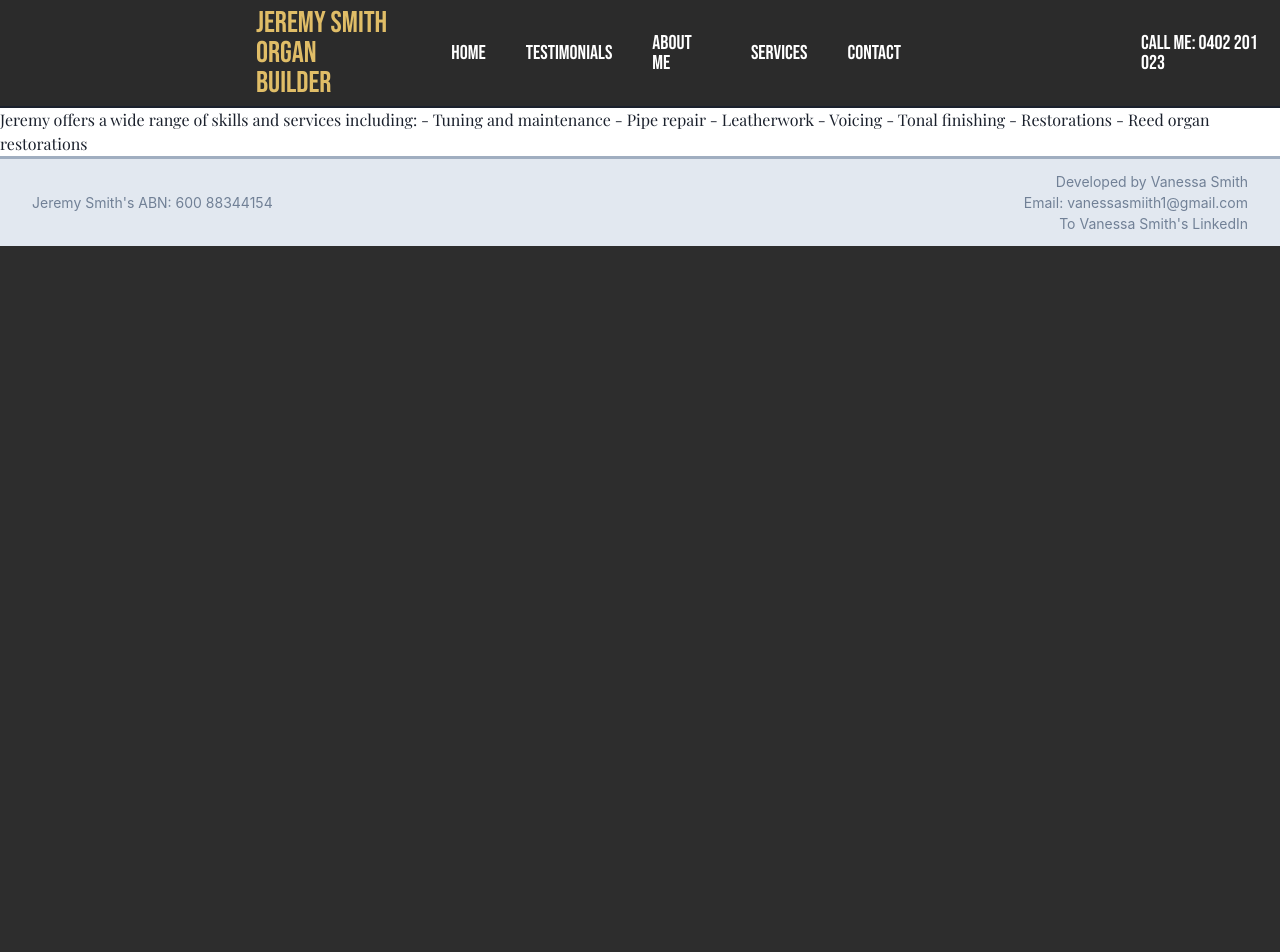
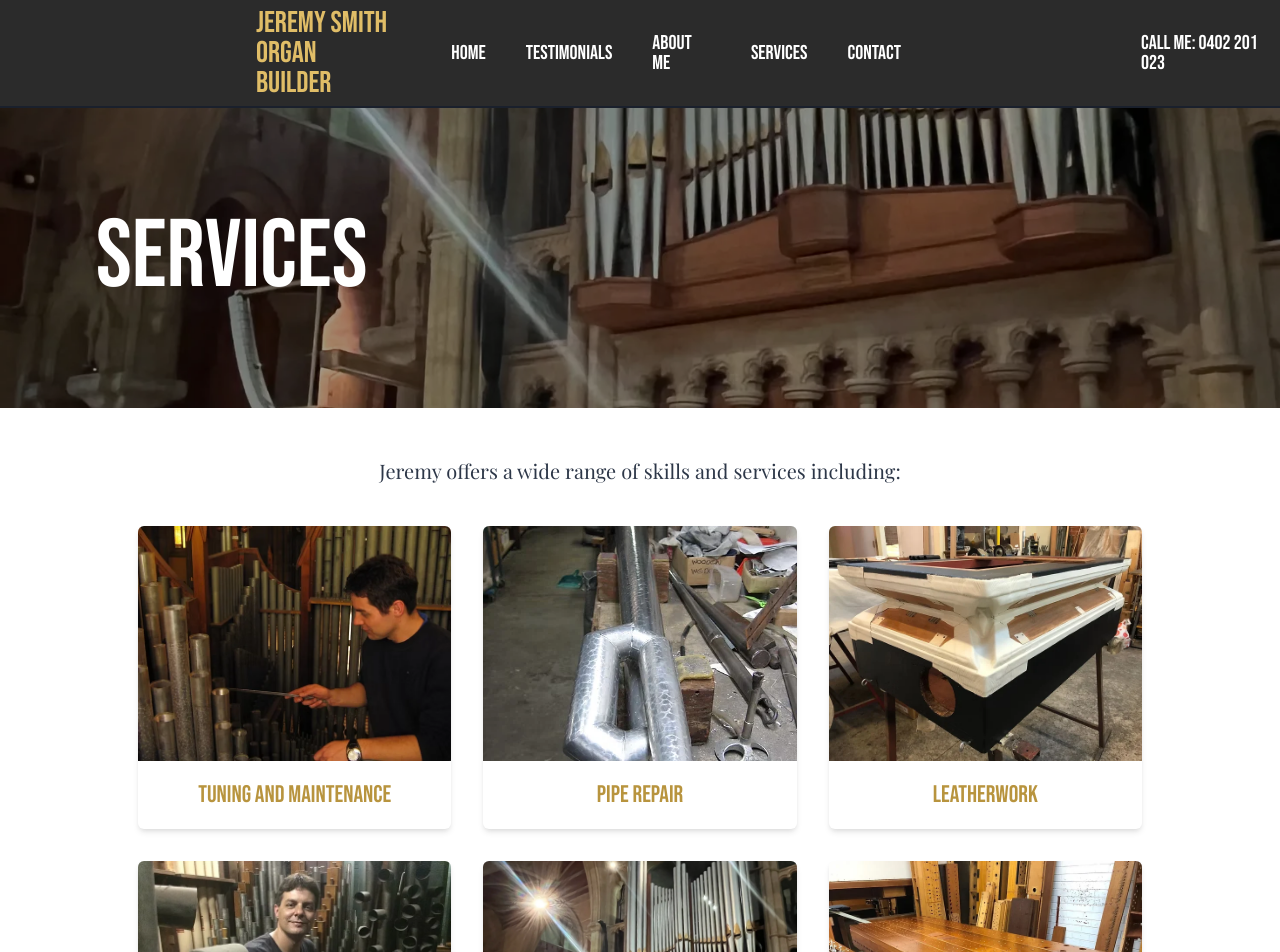
Before and after one commit to vansmith1/organ-building-information-website, a Next.js app in the folder my-app/: page /services in a window 1280 px wide. Shown: the top 952 px of the page. Before the commit the page ends 800 px from the top, so only its background shows below. Built offline with nearby package versions, Linux system fonts and the light colour scheme.

Commit message:
Services page new layout from original site.

```diff
--- a/my-app/src/pages/services.tsx
+++ b/my-app/src/pages/services.tsx
@@ -1,23 +1,60 @@
 import Footer from "@/components/footer";
 import Navbar from "@/components/navbar";
-import { Text } from "@chakra-ui/react";
-import { playfair } from "@/fonts";
+import { Box, Flex, Image, SimpleGrid, Text } from "@chakra-ui/react";
+import { bebas, playfair } from "@/fonts";
+
+const services = [
+	{ title: "Tuning and maintenance", image: "/images/jeremy-tuning-pipes.webp" },
+	{ title: "Pipe repair", image: "/images/mitred-pipe-repair.webp" },
+	{ title: "Leatherwork", image: "/images/bellows-restoration.webp" },
+	{ title: "Voicing", image: "/images/jeremy-among-pipes.webp" },
+	{ title: "Tonal finishing", image: "/images/homepage.webp" },
+	{ title: "Restorations", image: "/images/windchest-workshop.webp" },
+	{ title: "Reed organ restorations", image: "/images/windchest-frame.webp" },
+];
 
 export default function Services() {
-    return (
+  	return (
 		<>
-			<Navbar/>
-			<Text className={playfair.className}>
-				Jeremy offers a wide range of skills and services including:
-				- Tuning and maintenance
-				- Pipe repair
-				- Leatherwork
-				- Voicing
-				- Tonal finishing
-				- Restorations
-				- Reed organ restorations
+		<Navbar />
+		<Box
+			h="300px"
+			bgImage="url(/images/homepage.webp)"
+			bgSize="cover"
+			bgPosition="center"
+			bgAttachment="fixed"
+			position="relative"
+		>
+			<Flex position="absolute" inset="0" bg="blackAlpha.500" align="center" px={{ base: 6, md: 24 }}>
+			<Text className={bebas.className} color="white" fontSize={{ base: "5xl", md: "8xl" }} lineHeight="1">
+				Services
 			</Text>
-			<Footer/>
-		</>
-	)
+			</Flex>
+		</Box>
+		<Box maxW="1100px" mx="auto" px={{ base: 6, md: 12 }} py={12}>
+			<Text className={playfair.className} textAlign="center" fontSize={{ base: "lg", md: "xl" }} color="gray.700" mb={10}>
+			Jeremy offers a wide range of skills and services including:
+			</Text>
+			<SimpleGrid columns={{ base: 1, sm: 2, lg: 3 }} gap={8}>
+			{services.map((service) => (
+				<Box
+				key={service.title}
+				borderRadius="md"
+				overflow="hidden"
+				boxShadow="md"
+				bg="white"
+				transition="transform 0.2s ease"
+				_hover={{ transform: "translateY(-4px)" }}
+				>
+				<Image src={service.image} alt={service.title} w="100%" aspectRatio={4 / 3} objectFit="cover" />
+				<Text className={bebas.className} fontSize="2xl" color="#B8943E" textAlign="center" py={4}>
+					{service.title}
+				</Text>
+				</Box>
+			))}
+			</SimpleGrid>
+		</Box>
+		<Footer/>
+	</>
+  );
 }
```
